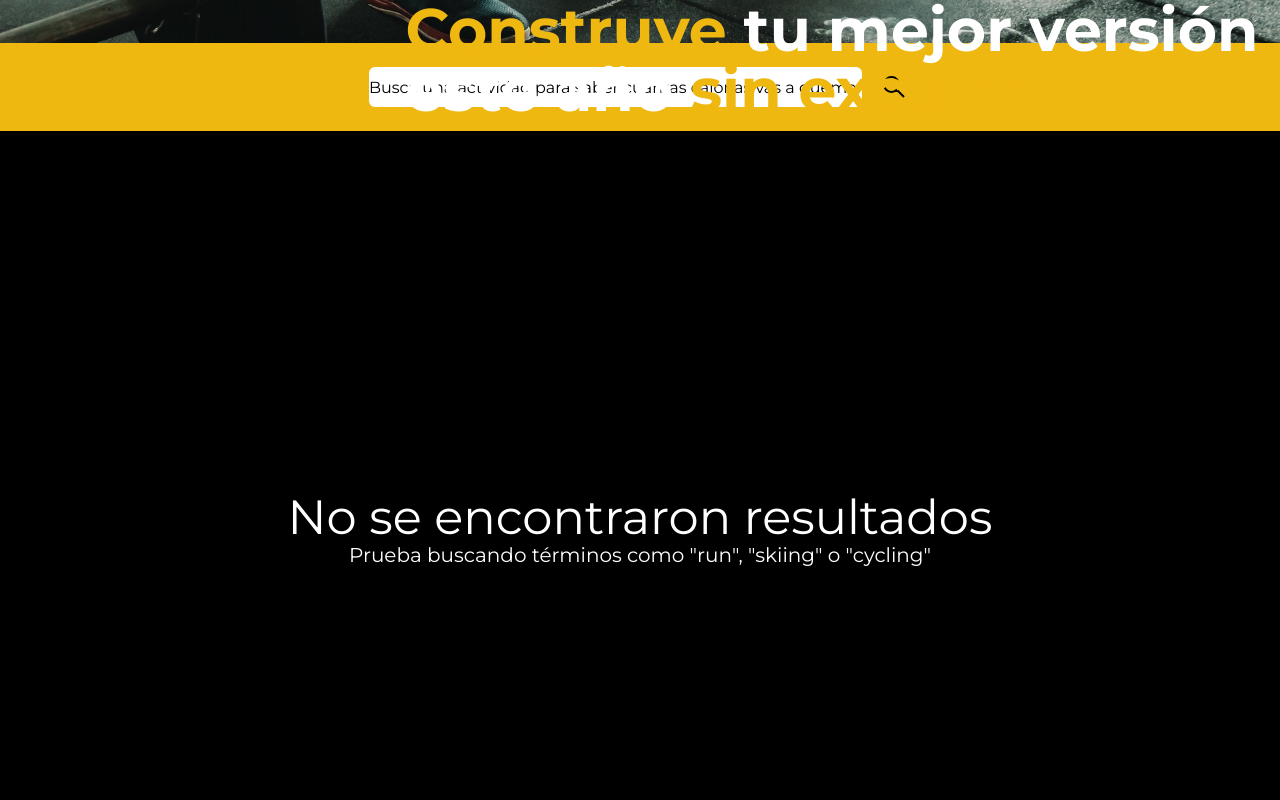
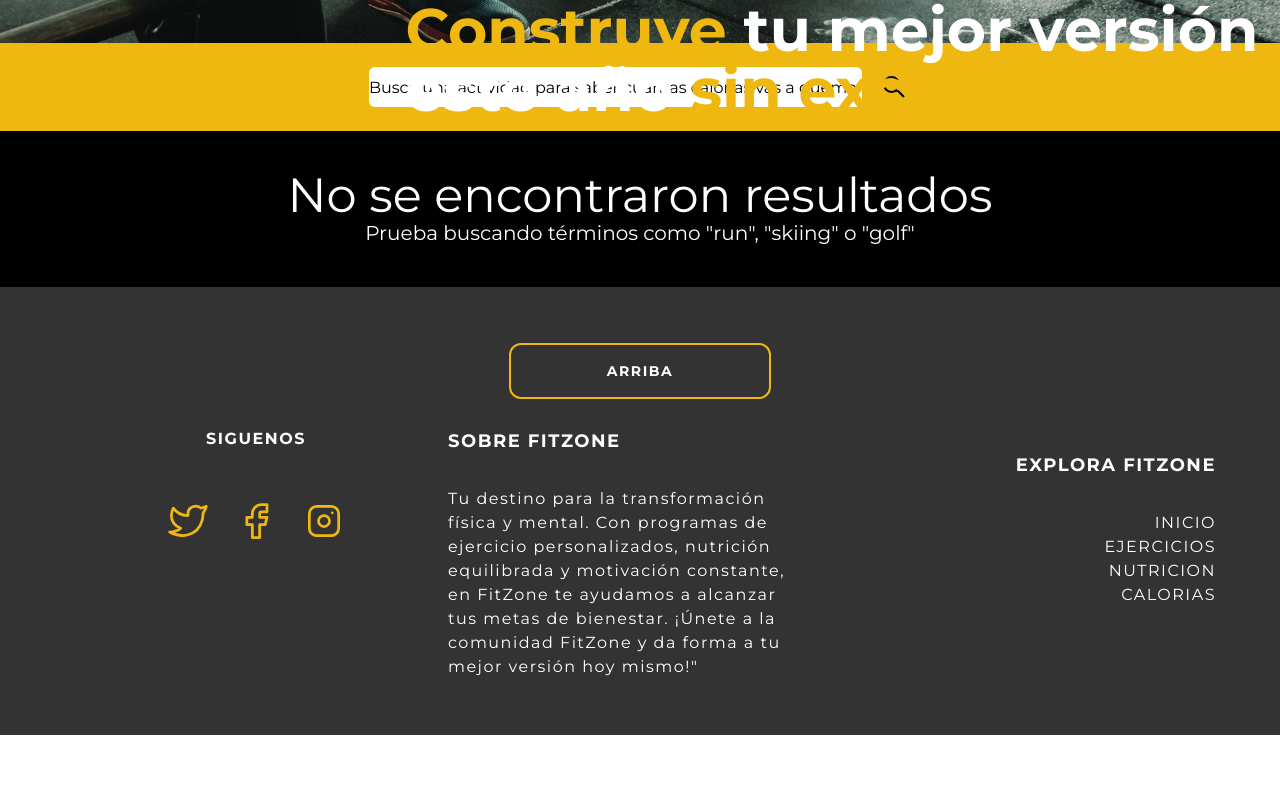
Before and after one commit to JAASM1/FitZone, a React (Create React App) app: page /Calorias in a window 1280 px wide. Shown: the part 680-1480 px from the top of the page. After the commit the page ends 1415 px from the top, so only its background shows below. Built offline with nearby package versions, Linux system fonts and the light colour scheme.

Commit message:
Pruebas al input

```diff
--- a/src/page/calorias/Calorias.js
+++ b/src/page/calorias/Calorias.js
@@ -25,6 +25,26 @@ function Calorias() {
       });
       return;
     }
+
+    if (activity.trim() === "") {
+      Swal.fire({
+        icon: "warning",
+        title: "Advertencia",
+        text: "Por favor, ingresa una actividad antes de realizar la búsqueda.",
+      });
+      return;
+    }
+
+    const specialCharactersRegex = /[^a-zA-Z\s]/;
+    if (specialCharactersRegex.test(activity)) {
+      Swal.fire({
+        icon: "warning",
+        title: "Advertencia",
+        text: "No se permiten caracteres especiales, ni números en la búsqueda",
+      });
+      return;
+    }
+
     setLoading(true);
 
     const apiKey = "WtsnxJSNki7OXcUF1wGyKA==1ElJCbq4rHRH0vur";
@@ -94,6 +114,7 @@ function Calorias() {
           type="text"
           placeholder="Busca una actividad para saber cuantas calorias vas a quemar"
           value={activity}
+          required
           onChange={handleInputChange}
           // palabras de la api: run, skiing, golf, walk, soccer, basketball, cycling, jump, karate, boxing
         />
@@ -103,12 +124,12 @@ function Calorias() {
           </div>
         </button>
       </div>
-      <div className="bg-black h-screen flex justify-center items-center">
+      <div className={`flex justify-center items-center ${(!loading && !caloriesData) ? 'h-auto bg-black p-10' : 'h-auto bg-black p-10'}`}>
         {!loading && !caloriesData && (
           <div className="text-white text-center">
             <p className="text-5xl">No se encontraron resultados</p>
             <p className="text-xl">
-              Prueba buscando términos como "run", "skiing" o "cycling"
+              Prueba buscando términos como "run", "skiing" o "golf"
             </p>
           </div>
         )}
```
